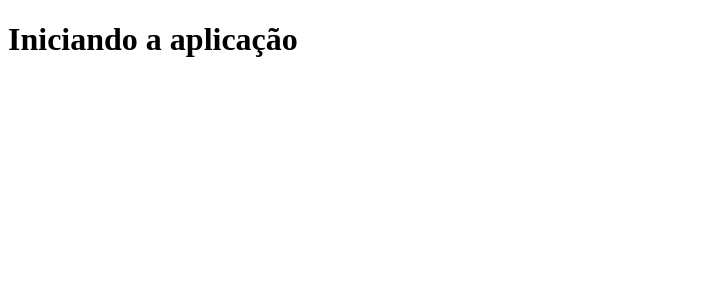
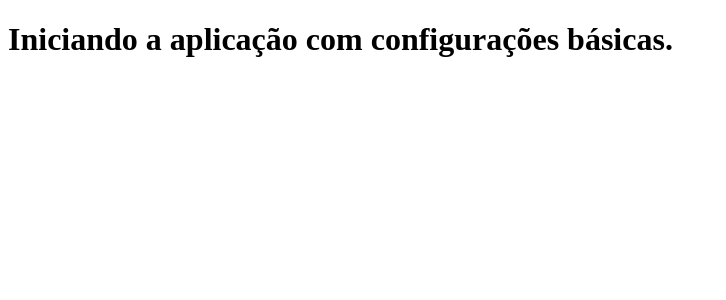
Before and after one commit to nicolasximenes/react-material-ui-ts, a React (Create React App) app: page / in a window 1280 px wide. Shown: the top 300 px of the page, without its empty margins (0-726 px from the left). Built offline with nearby package versions, Linux system fonts and the light colour scheme.

Commit message:
update: texto inicial alterado

```diff
--- a/src/App.tsx
+++ b/src/App.tsx
@@ -2,7 +2,7 @@
 export const App = () => {
   return (
     <div className="App">
-      <h1>Iniciando a aplicação</h1>
+      <h1>Iniciando a aplicação com configurações básicas.</h1>
     </div>
   );
 }
```
